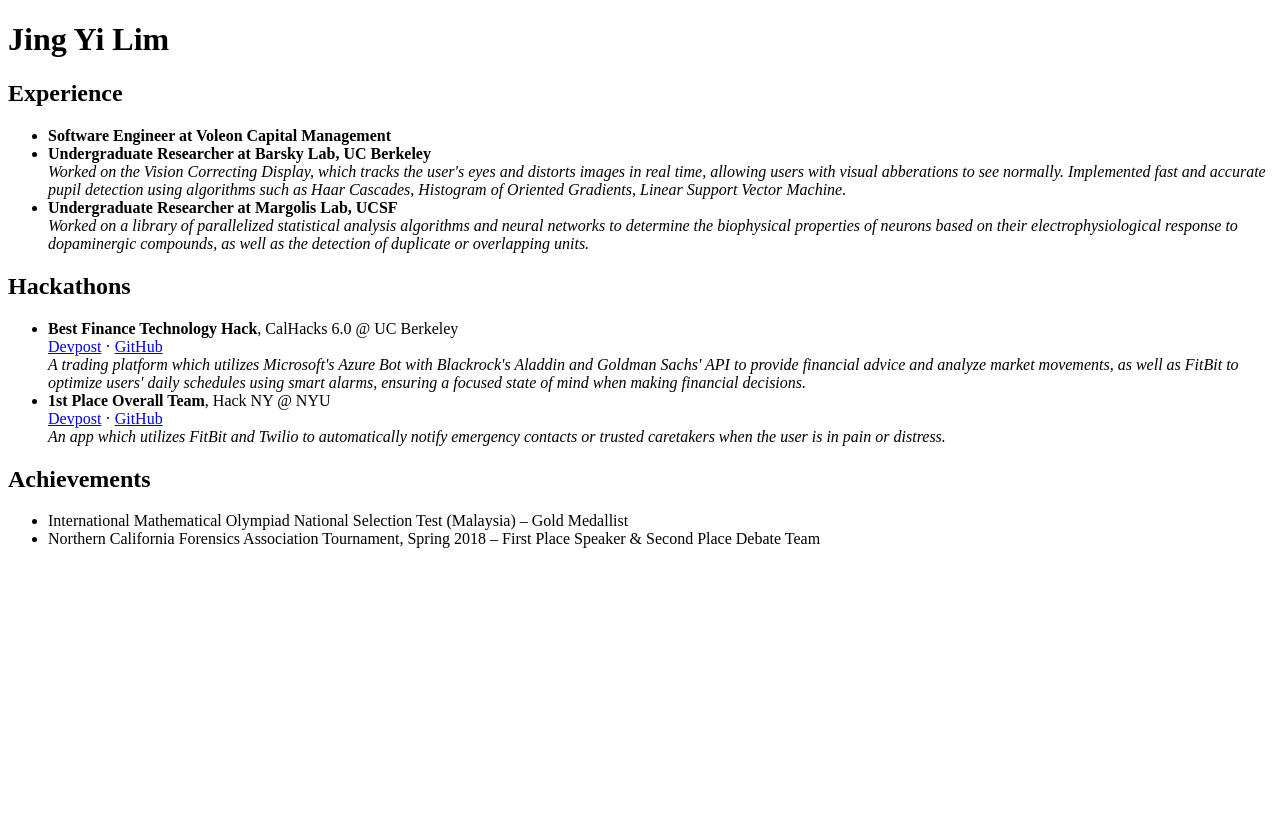
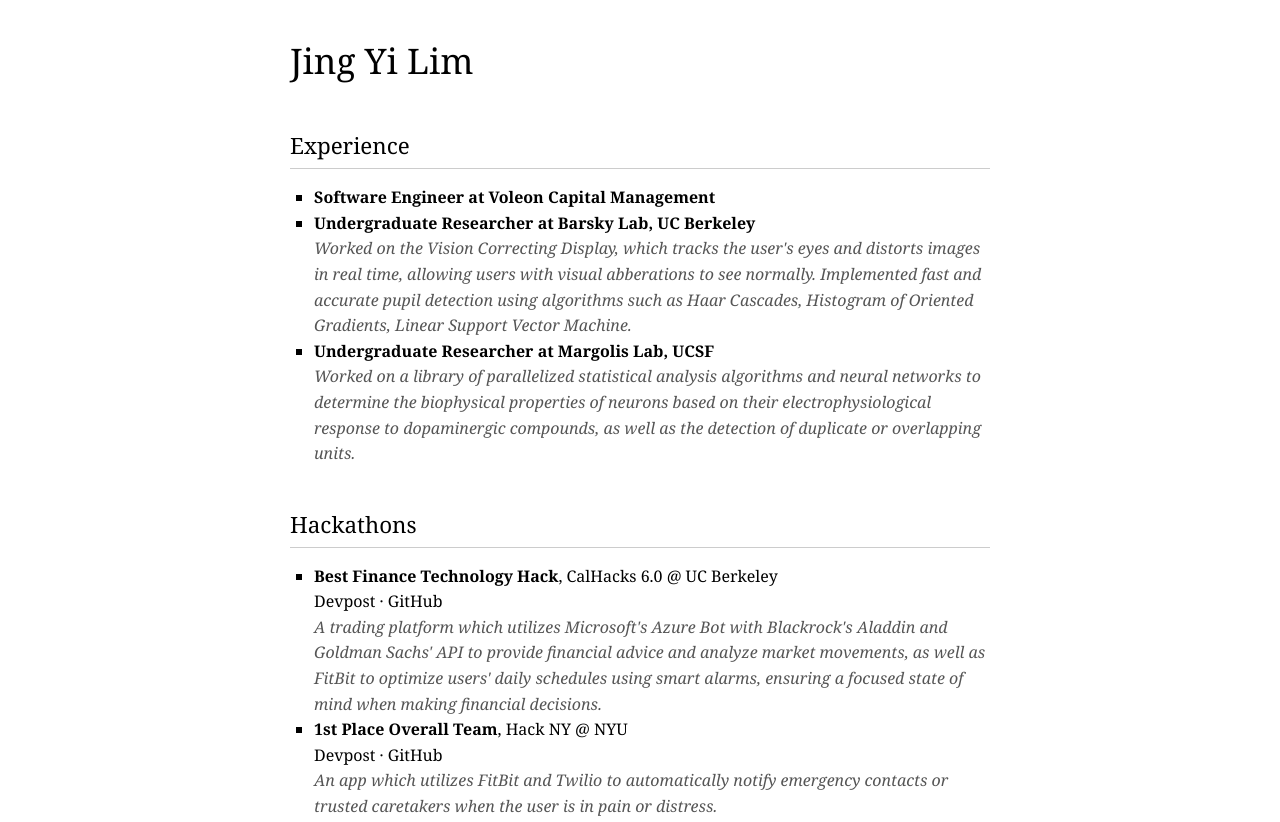
Before and after one commit to jingylima/jingylima.github.io, a plain HTML site: page index.html in a window 1280 px wide. Shown: the top 822 px of the page. Before the commit the page ends 800 px from the top, so only its background shows below. Drawn offline with Linux system fonts and the light colour scheme.

Commit message:
formatting

```diff
--- a/style.css
+++ b/style.css
@@ -1,6 +1,44 @@
-< !DOCTYPE html><html lang="en"><head><meta charset="UTF-8" /><meta name="viewport" content="width=device-width, initial-scale=1.0" /><title>Jing Yi Lim</title><link rel="stylesheet" href="style.css" /></head><body><main><h1>Jing Yi Lim</h1><section><h2>Achievements</h2><ul><li>Undergraduate Researcher at Barsky Lab,
-UC Berkeley</li><li>Undergraduate Researcher at Margolis Lab,
-UCSF</li><li>Software Engineer at Voleon Capital Management</li><li>International Mathematical Olympiad National Selection Test (Malaysia) – Gold Medallist</li><li>Northern California Forensics Association Tournament,
-Spring 2018 – First Place Speaker & Second Place Debate Team</li></ul></section><section><h2>Hackathons</h2><p>I've participated in several hackathons across the country, building technical solutions on fast timelines alongside interdisciplinary teams.
- </p><ul><li><strong>Best Finance Technology Hack</strong>,
-CalHacks 6.0 @ UC Berkeley <br><a href="https://devpost.com/software/performanceplus-okzb86" target="_blank">Devpost</a>· <a href="https://github.com/jingylima/PerformancePlus" target="_blank">GitHub</a><br><em>Short description goes here.</em></li><li><strong>1st Place Overall Team</strong>, Hack NY @ NYU <br><a href="https://devpost.com/software/patientplus" target="_blank">Devpost</a>· <a href="https://github.com/jingylima/PatientPlus" target="_blank">GitHub</a><br><em>Short description goes here.</em></li></ul></section></main></body></html>
+body {
+    background-color: #fff;
+    color: #000;
+    font-family: Georgia, serif;
+    line-height: 1.6;
+    margin: 2rem auto;
+    max-width: 700px;
+    padding: 0 1rem;
+}
+
+h1 {
+    font-size: 2.2rem;
+    margin-bottom: 1.5rem;
+    font-weight: normal;
+}
+
+h2 {
+    font-size: 1.4rem;
+    margin-top: 2.5rem;
+    margin-bottom: 0.75rem;
+    border-bottom: 1px solid #ccc;
+    padding-bottom: 0.25rem;
+    font-weight: normal;
+}
+
+ul {
+    list-style: square;
+    padding-left: 1.5rem;
+    margin-bottom: 1.5rem;
+}
+
+a {
+    color: #000;
+    text-decoration: none;
+}
+
+a:hover {
+    color: #444;
+}
+
+em {
+    color: #555;
+    font-style: italic;
+}
```
